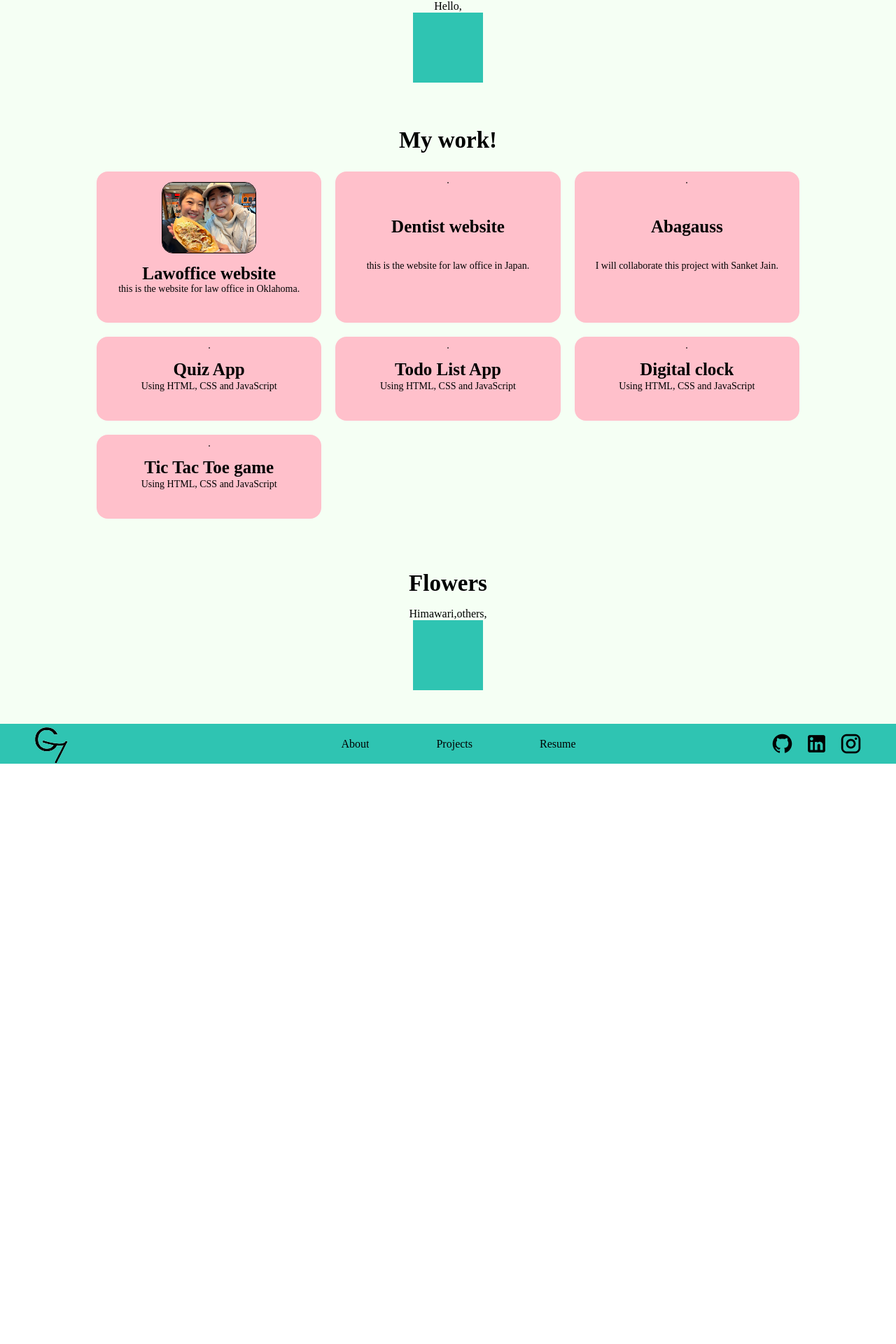
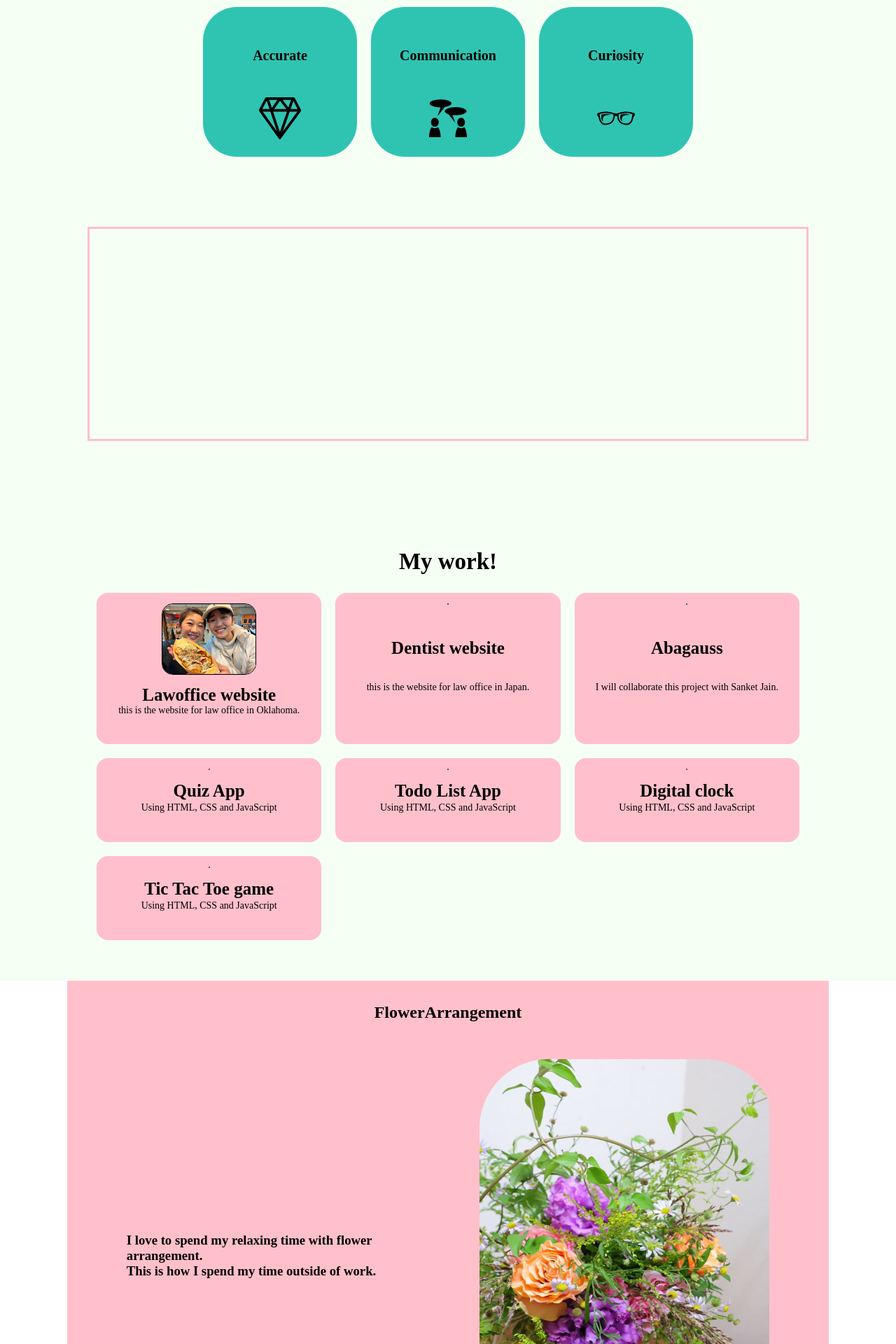
Before and after one commit to Chii1103/chisako_goza-, a React (Create React App) app: page / in a window 1280 px wide. Shown: the part 856-2776 px from the top of the page at 70% size. Before the commit the page ends 1947 px from the top, so only its background shows below. Built offline with nearby package versions, Linux system fonts and the light colour scheme; a web font is replaced by a local one.

Commit message:
added all sections

```diff
--- a/src/App.js
+++ b/src/App.js
@@ -1,7 +1,11 @@
 import Header from './components/Header';
 import MainVisual from './components/MainVisual'
+import AboutContainer from './components/AboutContainer';
 import Card from './components/Card';
 import WorksContainer from './components/WorksContainer';
+
+import FlowerArrangement from './components/FlowerArrangement';
+import ContactContainer from './components/ContactContainer';
 import Footer from './components/Footer';
 
 import './styles/Header.scss';
@@ -9,7 +13,12 @@ import './styles/Main.scss';
 import './styles/Card.scss';
 import './styles/Square.scss';
 import './styles/WorksContainer.scss';
+import './styles/AboutContainer.scss';
+import './styles/FlowerArrangement.scss';
+import './styles/ContactContainer.scss';
+
 import './styles/Footer.scss';
+
 
 
 
@@ -45,10 +54,12 @@ const App = () => {
       {/* {sections.map((section, s) =>
         <Card key={s} title={section.title} body={section.body} />)
       } */}
-      <Card title={'About'} body={['Hello']}/>
+
+      <AboutContainer />
       <WorksContainer />
-      <Card title={'Flowers'} body={['Himawari', 'others']}/>
-
+      {/* <Card title={'Flowers'} body={['Himawari', 'others']}/> */}
+      <FlowerArrangement />
+      <ContactContainer />
       <Footer />
     </div>
   );
--- /dev/null
+++ b/src/components/AboutContainer.js
@@ -0,0 +1,46 @@
+import { SlDiamond } from "react-icons/sl";
+import { GiDiscussion } from "react-icons/gi";
+import { GiSunglasses } from "react-icons/gi";
+
+
+
+
+
+
+const aboutArray = [
+  {
+    aboutTitle: 'Accurate',
+    aboutImg: <SlDiamond />,
+  },
+  {
+    aboutTitle: 'Communication',
+    aboutImg: <GiDiscussion />,
+  },
+  {
+    aboutTitle: 'Curiosity',
+    aboutImg: <GiSunglasses />,
+  }
+]
+
+const AboutCard = ({ aboutTitle, aboutImg }) => (
+
+  <div className="aboutContainer-wrap">
+    <h3 className="aboutTitle">{aboutTitle}</h3>
+    <div className="aboutImg" >{aboutImg}</div>
+
+  </div>
+)
+
+const AboutContainer = () => {
+  return <div className="section-wrap">
+    <h2 className="section-title">About</h2>
+    <div className="aboutContainer">
+      {aboutArray.map((about, idx) => <AboutCard key={idx} {...about} />)}
+    </div>
+    <div className="aboutSkill"></div>
+  </div>
+}
+
+
+
+export default AboutContainer
--- /dev/null
+++ b/src/components/ContactContainer.js
@@ -0,0 +1,41 @@
+import { FaInstagram } from "react-icons/fa";
+import { IoDocumentTextOutline } from "react-icons/io5";
+import { AiOutlineMail } from "react-icons/ai";
+
+
+const contactArray = [
+  {
+    contactTitle: 'Resume',
+    contactImg: <IoDocumentTextOutline />,
+  },
+  {
+    contactTitle: 'Email',
+    contactImg: <AiOutlineMail />,
+  },
+  {
+    contactTitle: 'Instagram',
+    contactImg: <FaInstagram />,
+  }
+]
+
+const ContactCard = ({ contactTitle, contactImg }) => (
+  <div className="contactContainer-wrap" >
+    <div className="contactImg" > {contactImg}</div>
+    <h3 className="contactTitle" > {contactTitle} </h3>
+  </div>
+)
+
+const ContactContainer = () => {
+  return <div className="section-wrap">
+
+    <h2 className="section-title">Contact</h2>
+    <div className="contactContainer">
+
+      {contactArray.map((contact, idx) =>
+        <ContactCard key={idx}{...contact} />)}
+    </div>
+  </div>
+}
+
+
+export default ContactContainer
--- /dev/null
+++ b/src/components/FlowerArrangement.js
@@ -0,0 +1,24 @@
+import { FaInstagram } from "react-icons/fa";
+
+const FlowerArrangement = () => {
+  return (
+    <div className="flowerSectionWrap">
+      <h2 className="sectionTitle">FlowerArrangement</h2>
+      <div className="flowerCenter">
+        <div className="flowerLeft">
+          <h3>I love to spend my relaxing time with flower arrangement.
+            <br />This is how I spend my time outside of work.</h3>
+        </div>
+        <div className="flowerRight">
+          <img src="/images/flower01.png"/>
+        </div>
+      </div>
+      <div className="flowerBottom">
+        <div className="igLogo"><FaInstagram /></div>
+        <h4>@rosasdechisako</h4>
+      </div>
+    </div>
+  )
+}
+
+export default FlowerArrangement
--- /dev/null
+++ b/src/styles/AboutContainer.scss
@@ -0,0 +1,42 @@
+.aboutContainer {
+  width: 80%;
+  margin: auto;
+  display: flex;
+  justify-content: center;
+
+  .aboutContainer-wrap {
+    min-height: 120px;
+    min-width: 200px;
+    margin: 10px;
+    padding: 10px;
+    border-radius: 3rem;
+    // border: 3px solid black;
+    background-color: var(--primary-color);
+
+    display: flex;
+    flex-direction: column;
+    justify-content: space-evenly;
+    align-items: center;
+
+    .aboutImg {
+    font-size: 60px;
+    }
+
+    .aboutTitle {
+      font-size: 20px;
+      margin: 3rem 0;
+    }
+
+
+  }
+
+
+
+}
+
+.aboutSkill {
+  width: 80%;
+  min-height: 300px;
+  border: 3px solid pink;
+  margin: 90px;
+}
--- /dev/null
+++ b/src/styles/ContactContainer.scss
@@ -0,0 +1,37 @@
+.contactContainer {
+  width: 80%;
+  margin: auto;
+  display: flex;
+  justify-content: center;
+
+
+  .contactContainer-wrap {
+    min-height: 216px;
+    min-width: 216px;
+    margin: 10px;
+    padding: 10px;
+    border-radius: 3rem;
+    // border: 3px solid black;
+    background-color: var(--primary-color);
+
+    display: flex;
+    flex-direction: column;
+    justify-content: space-evenly;
+    align-items: center;
+
+    .contactImg {
+    font-size: 60px;
+    margin-top: 3rem;
+    }
+
+    .contactTitle {
+      font-size: 20px;
+      margin: 0 0 3rem 0;
+    }
+
+
+  }
+
+
+
+}
--- /dev/null
+++ b/src/styles/FlowerArrangement.scss
@@ -0,0 +1,32 @@
+.flowerSectionWrap{
+width: 80%;
+margin: 0 auto;
+padding: 2rem;
+display: flex;
+flex-direction: column;
+justify-content: center;
+align-items: center;
+background-color: pink;
+
+.flowerLeft{
+  font-size: 16px;
+}
+
+.flowerCenter{
+  display: flex;
+  align-items: center;
+  justify-content: center;
+  gap: 3rem;
+  padding: 3.3rem;
+}
+
+.flowerBottom{
+  display: flex;
+  align-items: center;
+  gap: 30px;
+margin: 1rem auto;
+  .igLogo{
+    font-size: 33px;
+  }
+}
+}
```
Also changed, not shown: public/images/flower01.png (added).
